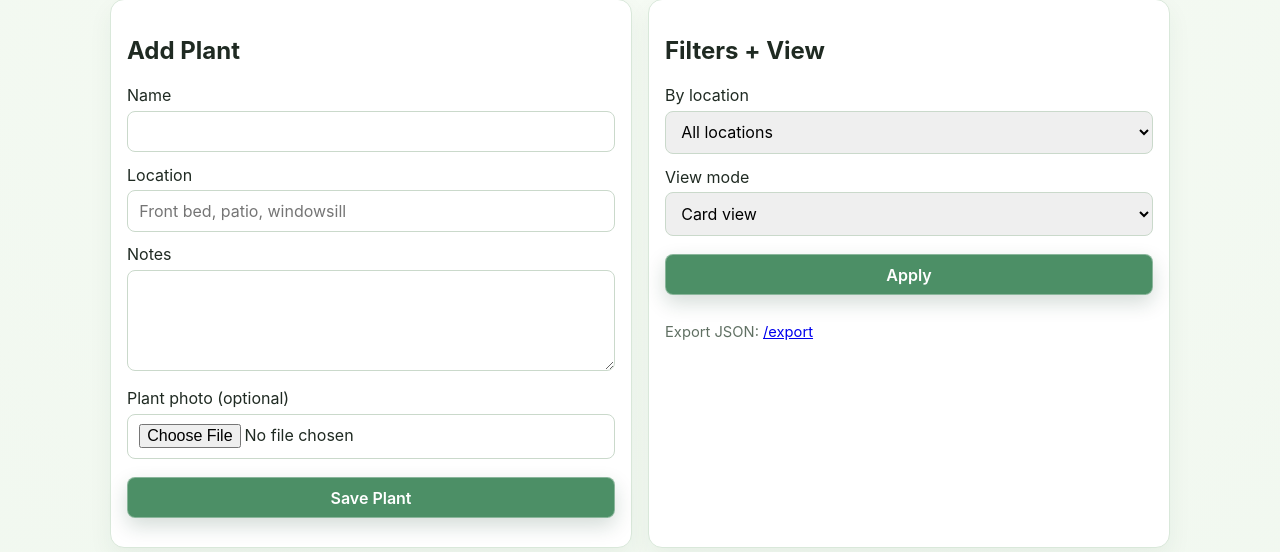
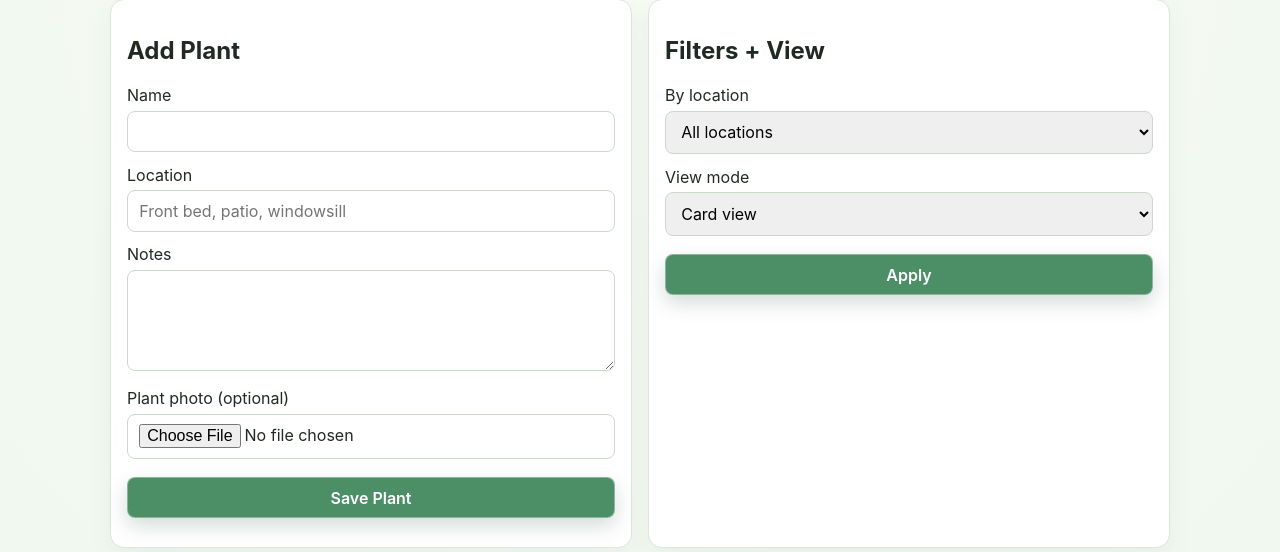
Before and after one commit to jpk300/FertilizerTracker, a Flask app: page /add in a window 1280 px wide. Shown: the part 71-623 px from the top of the page. Run offline with Flask 3, Linux system fonts and the light colour scheme; data comes from the database, SQL or seed files in the repository; data that the repository does not hold is empty.

Commit message:
Remove export JSON link from filters panel

```diff
--- a/templates/add.html
+++ b/templates/add.html
@@ -20,7 +20,6 @@
       <select name="view"><option value="cards" {{ 'selected' if view_mode=='cards' else '' }}>Card view</option><option value="table" {{ 'selected' if view_mode=='table' else '' }}>Compact table</option></select>
       <button type="submit">Apply</button>
     </form>
-    <p class="small">Export JSON: <a href="{{ url_for('export_data') }}">/export</a></p>
   </div>
 </div>
 <div class="card">
```
